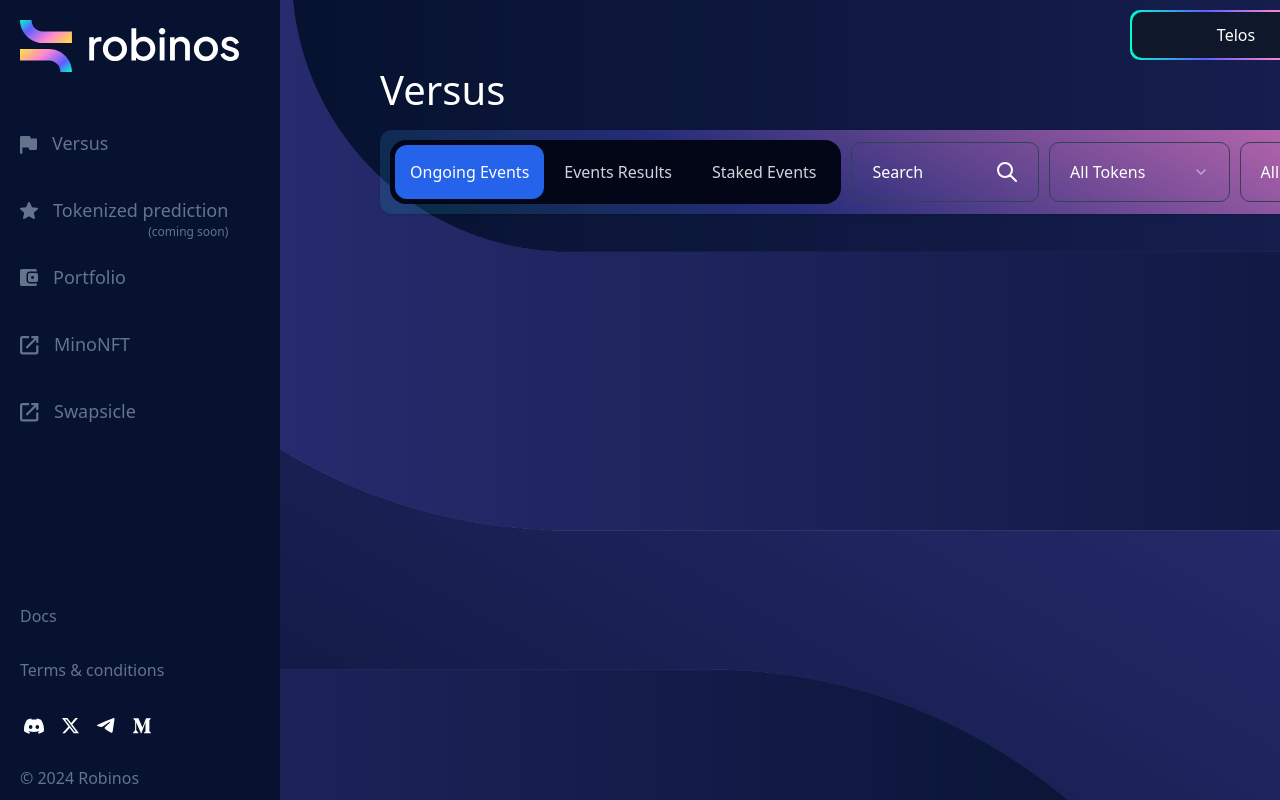
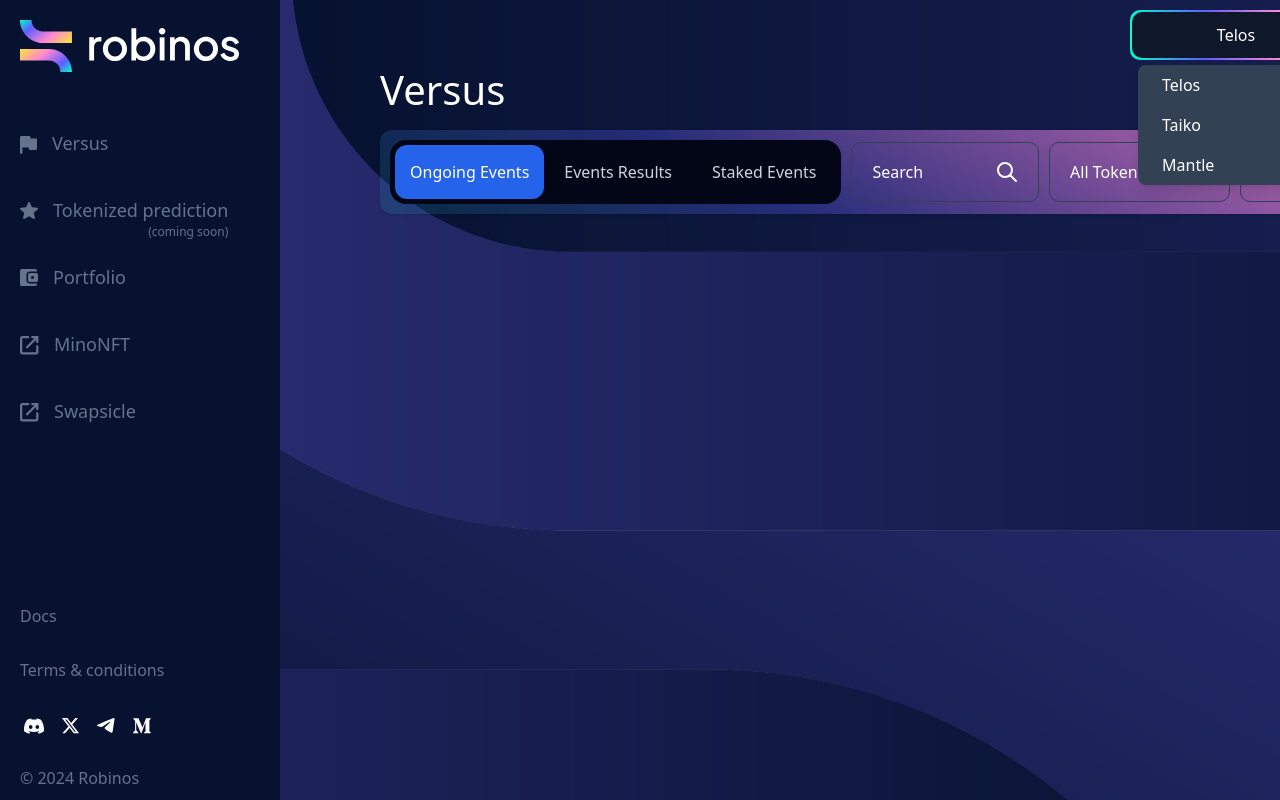
Before and after one commit to prakhar17072004/Robinos_prediction, a Next.js app: page / in a window 1280 px wide. Both pictures are taken after a click on the button "Telos". Shown: the top 800 px of the page. Built offline with nearby package versions, Linux system fonts and the light colour scheme.

Commit message:
navbar  components are added

```diff
--- a/src/components/navbar.tsx
+++ b/src/components/navbar.tsx
@@ -1,25 +1,50 @@
-import React from 'react'
+import React, { useState } from "react";
 
-function navbar() {
+function Navbar() {
+  const [network, setNetwork] = useState<string>("Telos");
+  const [dropdownVisible, setDropdownVisible] = useState<boolean>(false);
+
+  const networks = ["Telos", "Taiko", "Mantle"];
+
+  const handleNetworkChange = (newNetwork: string): void => {
+    setNetwork(newNetwork);
+    setDropdownVisible(false); // Hide dropdown after selecting a network
+  };
+
+  const toggleDropdown = (): void => {
+    setDropdownVisible((prev) => !prev);
+  };
+
   return (
     <div>
-         {/* ///////////Navbar//////////////// */}
+      {/* ///////////Navbar//////////////// */}
 
       <div className="flex mt-[10px] ml-[850px]">
-        <div className="rounded-[10px] font-medium text-14 relative  gradient  hidden md:flex mr-[10px]">
-          <div className="flex items-center h-[50px] p-[2px] ">
+        <div className="rounded-[10px] font-medium text-14 relative gradient hidden md:flex mr-[10px]">
+          <div className="flex items-center h-[50px] p-[2px] relative">
             <button
               type="button"
-              className="group h-full items-center rounded-[10px] bg-slate-900 border-2 border-blue-500 placeholder:text-white text-white outline-none disabled:cursor-not-allowed disabled:opacity-50 [&amp;>span]:line-clamp-1 z-50 flex rounded-r-[10px] px-[15px]  min-w-52 justify-center border-none"
+              className="group h-full items-center rounded-[10px] bg-slate-900 border-2 border-blue-500 placeholder:text-white text-white outline-none disabled:cursor-not-allowed disabled:opacity-50 [&amp;>span]:line-clamp-1 z-50 flex rounded-r-[10px] px-[15px] min-w-52 justify-center border-none"
+              onClick={toggleDropdown}
             >
-              <span>
-                <div className="flex items-center ">
-                  <div className="flex items-center px-[10px]">
-                    <div className="">Telos</div>
+              <span>{network}</span>
+            </button>
+
+            {dropdownVisible && (
+              <div className="absolute top-[55px] left-2 bg-slate-700 text-white rounded-lg shadow-lg w-[200px] z-50">
+                {networks.map((net) => (
+                  <div
+                    key={net}
+                    className={`px-6 py-2 hover:bg-blue-600 rounded-xl cursor-pointer ${
+                      net === network ? "" : ""
+                    }`}
+                    onClick={() => handleNetworkChange(net)}
+                  >
+                    {net}
                   </div>
-                </div>
-              </span>
-            </button>
+                ))}
+              </div>
+            )}
           </div>
         </div>
         <div className="rounded-[10px] font-medium text-[16px] px-[28px] relative bg-blue-600 hover:bg-blue-400 transition cursor-pointer">
@@ -29,7 +54,7 @@ function navbar() {
         </div>
       </div>
     </div>
-  )
+  );
 }
 
-export default navbar
+export default Navbar;
```
